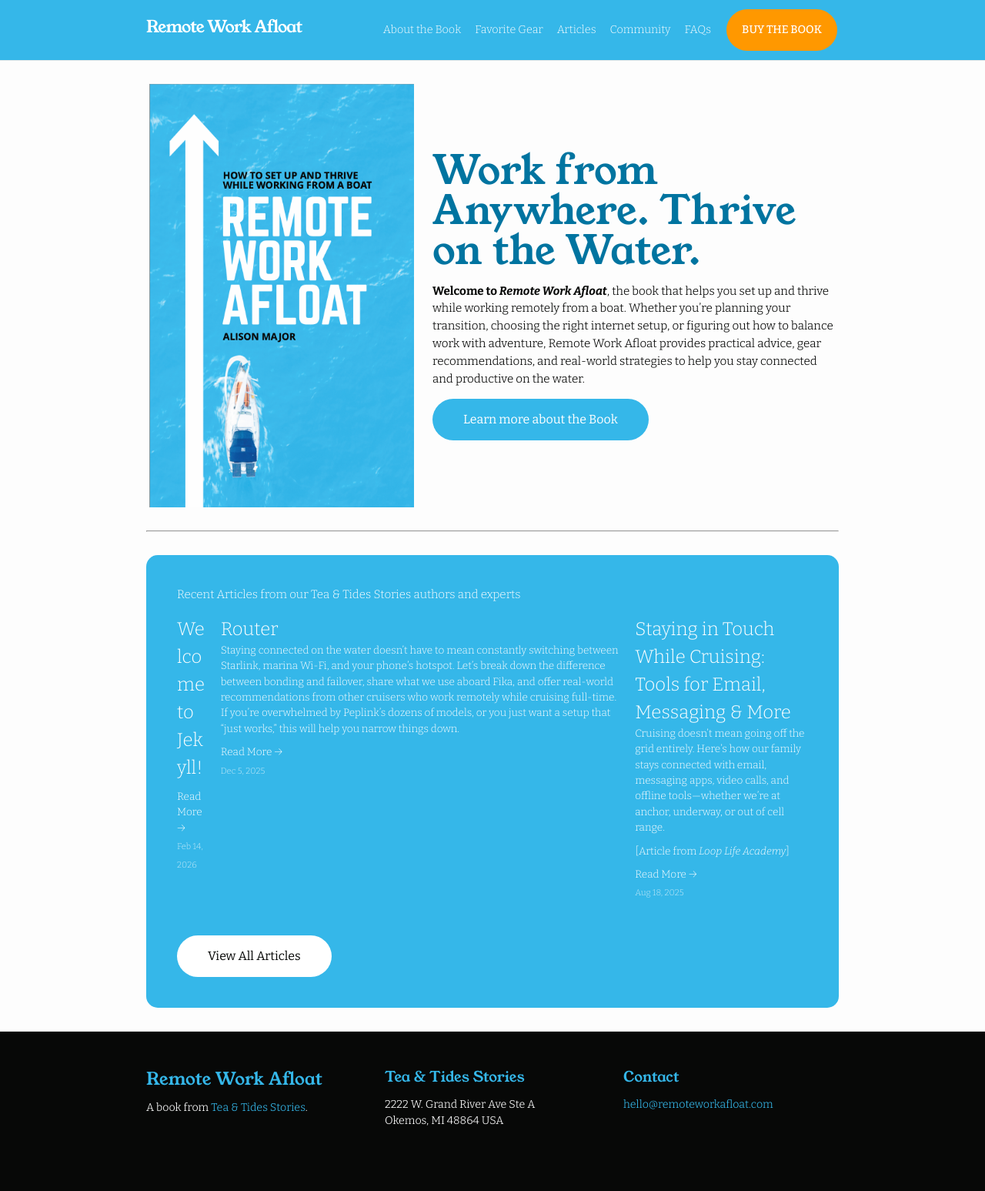
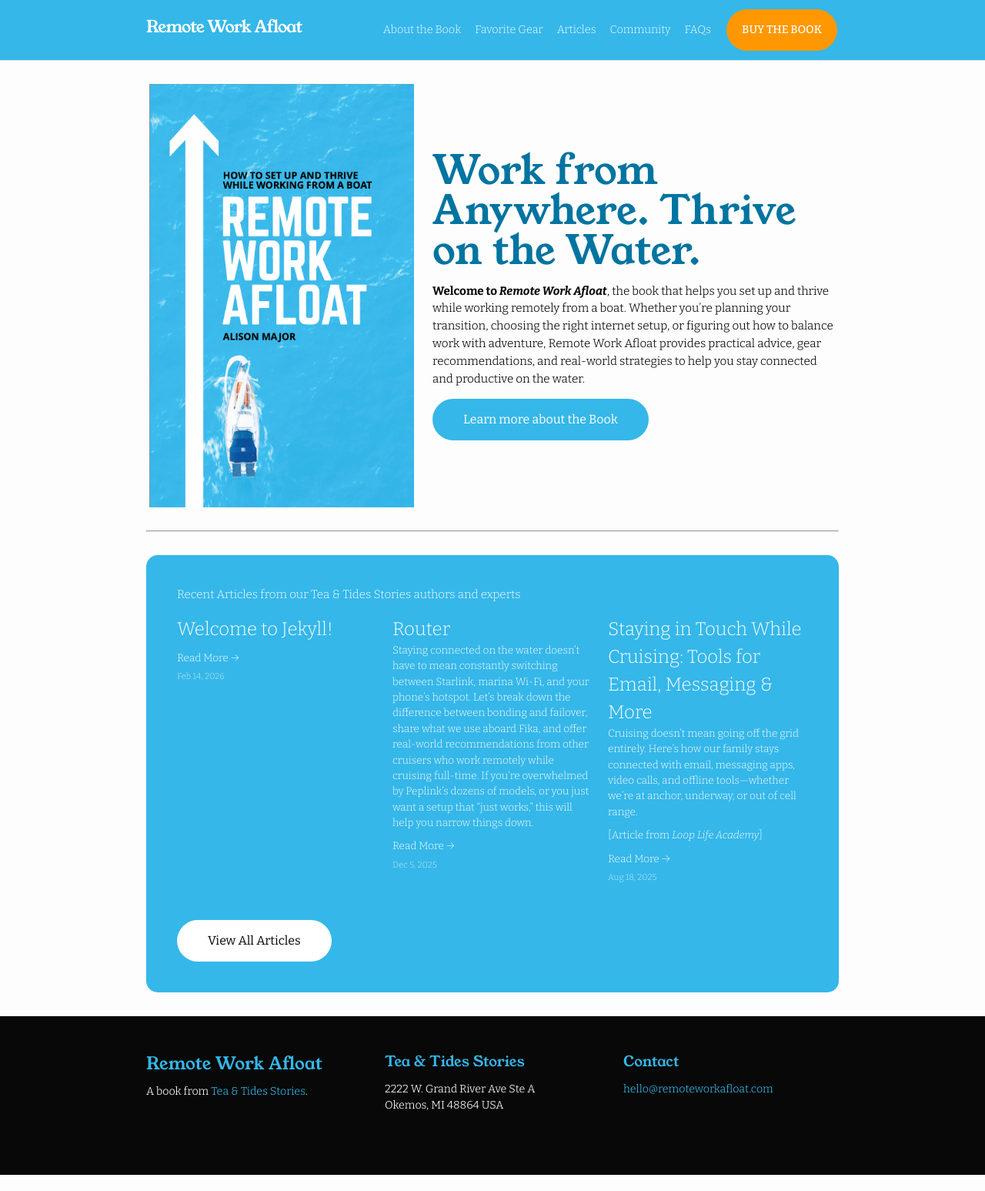
Before and after one commit to amajor/website-remote-work-afloat, a Jekyll site: the page built from pages/index.md, in a window 1280 px wide. Shown: the whole page at 77% size. Built offline with Jekyll 4.4.1, drawn with Linux system fonts in a browser that asks for light colours; nearby versions of some CDN libraries; after the commit the page ends 1526 px from its top, so only the background shows below that.

Commit message:
More style improvements for columns

```diff
--- a/_layouts/home.html
+++ b/_layouts/home.html
@@ -3,16 +3,15 @@ layout: base
 ---
 
 <div class="home">
-  <div class="columns">
+  <div class="columns split">
     {% if page.featured_image %}
-    <div class="column image right">
+    <div class="column image">
       <img src="{{ page.featured_image | relative_url }}" alt="{{ page.featured_image_alt | escape }}" class="home-featured-image" />
     </div>
     {% endif %}
 
     <div class="column content">
       {{ content }}
-
       <div>
         <a href="{{ '/about' | relative_url }}" class="pill-button">
           Learn more about the Book
--- a/_layouts/page_about.html
+++ b/_layouts/page_about.html
@@ -4,7 +4,7 @@ layout: base
 
 <div class="about">
   <!-- Primary Content -->
-  <div class="about-main columns">
+  <div class="about-main columns split">
     <div class="column content">
          {{ content }}
     </div>
--- a/_sass/minima/custom-styles.scss
+++ b/_sass/minima/custom-styles.scss
@@ -173,32 +173,33 @@ a.pill-button {
 .columns {
   display: flex;
   gap: 20px;
-  align-items: center;
+  align-items: stretch;
   justify-content: center;
 
   .column {
+    flex: 1;
     min-width: 0;
+  }
 
-    &.image {
+  &.split {
+    align-items: center; // override stretch if desired
+
+    .column.image {
       flex: 2;
       display: flex;
       justify-content: center;
       align-items: center;
     }
 
-    &.content {
+    .column.content {
       flex: 3;
     }
+  }
 
-    // &.narrow {
-    //   max-width: 50%;
-    // }
-
-    & img {
-      max-width: 100%;
-      max-height: 550px;
-      height: auto;
-    }
+  img {
+    max-width: 100%;
+    max-height: 550px;
+    height: auto;
   }
 }
 
```
